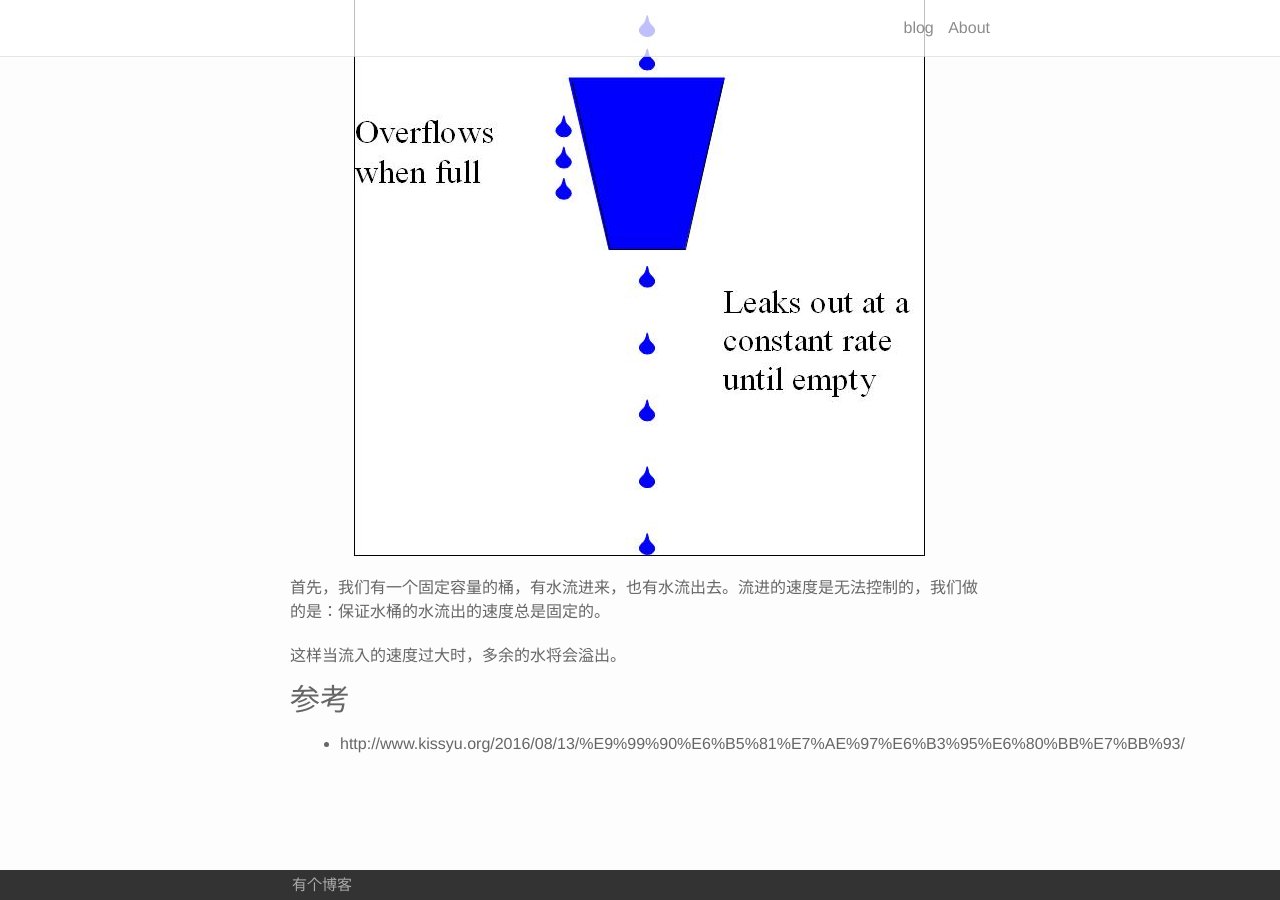
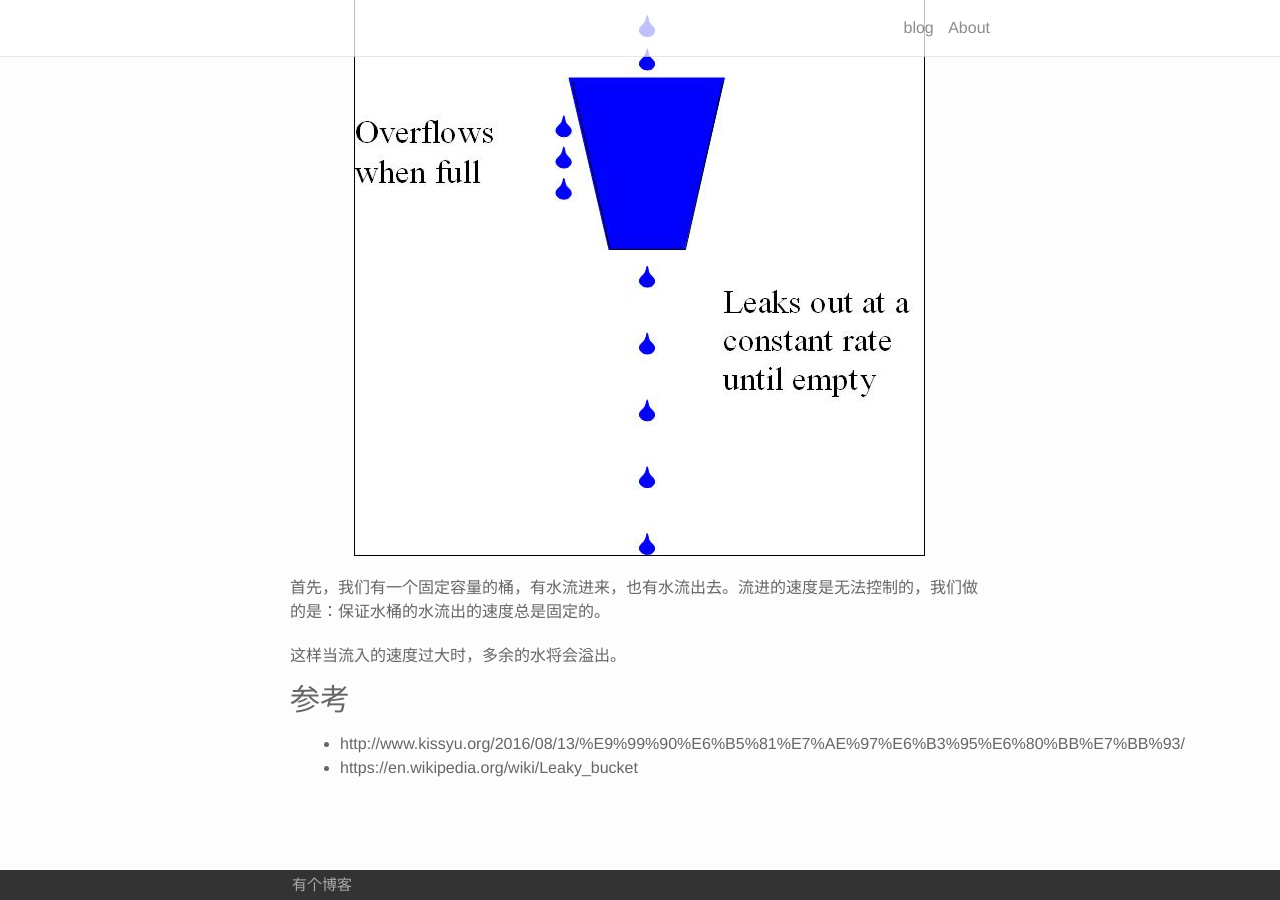
Before and after one commit to afghl/afghl.github.io, a Jekyll site: the page built from _posts/2017-07-28-distibuted-system-01-rate-limiting.markdown, in a window 1280 px wide and 900 px high, scrolled down 2332 px. Built offline with Jekyll 4.4.1, drawn with Linux system fonts in a browser that asks for light colours; part of the change alters nothing that is shown.

Commit message:
add reference

```diff
--- a/_posts/2017-07-28-distibuted-system-01-rate-limiting.markdown
+++ b/_posts/2017-07-28-distibuted-system-01-rate-limiting.markdown
@@ -75,3 +75,4 @@ date:   2017-07-28 09:38:00 +0800
 ### 参考
 
 - http://www.kissyu.org/2016/08/13/%E9%99%90%E6%B5%81%E7%AE%97%E6%B3%95%E6%80%BB%E7%BB%93/
+- https://en.wikipedia.org/wiki/Leaky_bucket
```
